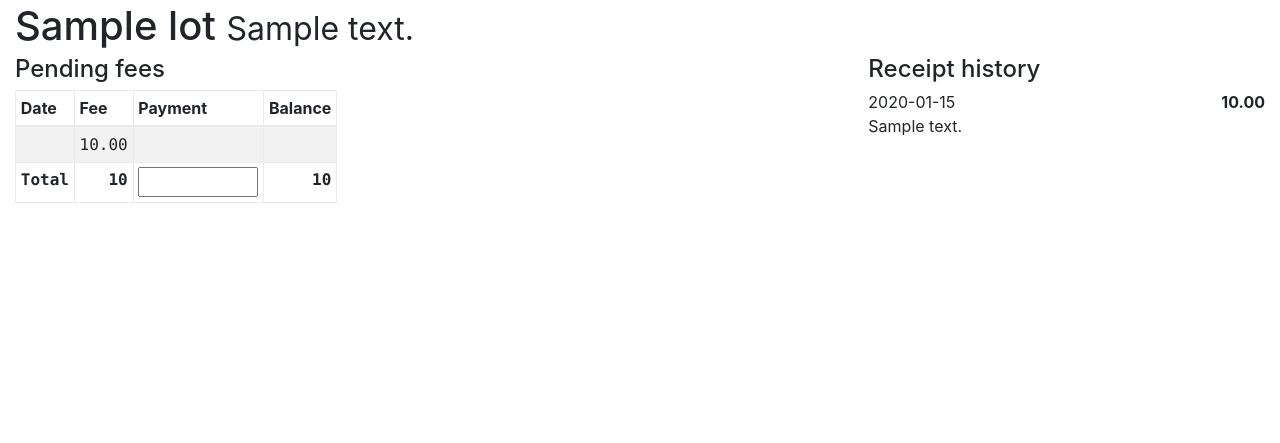
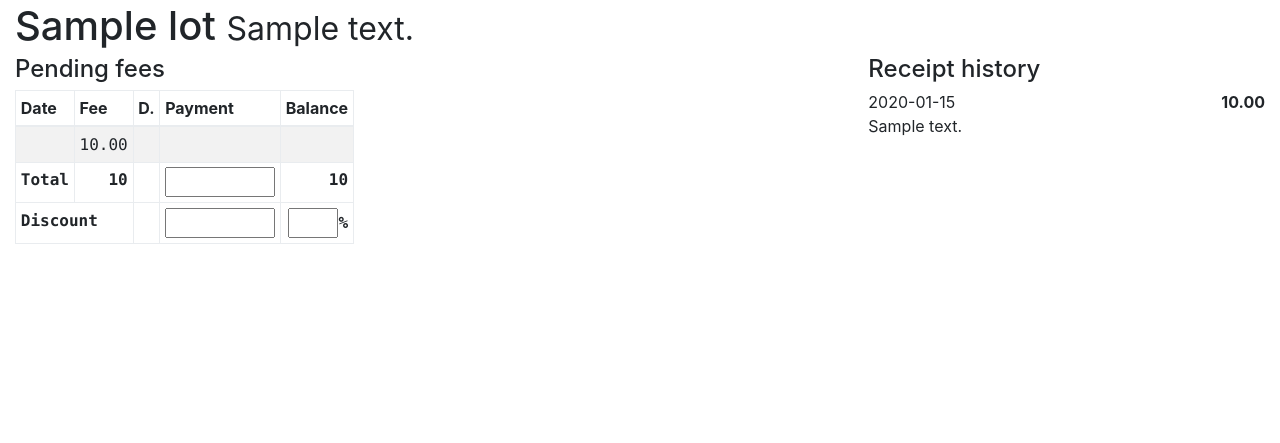
Before and after one commit to jackbravo/condorest-django, a Django app: template templates/revenue/create_receipt.html in a window 1280 px wide. Shown: the part 56-499 px from the top of the page. Run offline with Django 3.2, Linux system fonts and the light colour scheme; tables that the repository leaves empty hold one stand-in row (values such as "Sample post"); the template is opened without the code that fills it: values that come from a table or form of the project are taken from there, most other values are stand-ins (such as "Sample title", 1, 10 or a date in 2020); some libraries are stand-ins or nearby versions.

Commit message:
WARNING: Allow discounts, we have rounding errors.

```diff
--- a/static/js/create_receipt.js
+++ b/static/js/create_receipt.js
@@ -1,19 +1,70 @@
+BigNumber.config({ DECIMAL_PLACES: 2 });
+
 $(document).ready(function() {
     $(".fee-payment-total input").blur(function () {
         var payment_total = parse_decimal(this.value);
-        this.value = payment_total.toFormat(2);
-        console.log(payment_total.toString());
+        var discount_rate = parse_decimal($('.fee-discount-rate input').val()).dividedBy(100);
+        this.value = payment_total.toString();
+        console.log(discount_rate.toString());
 
         var balance = new BigNumber('0.00');
+        var discount_total = new BigNumber('0.00');
         $(".fee-row").each(function () {
             var month_amount = parse_decimal($('.fee-amount', this).text());
+            if (!discount_rate.isZero()) {
+                month_amount = month_amount.minus(discount_rate.times(month_amount));
+                discount_total = discount_total.add(month_amount);
+                $('.fee-discount', this).text(month_amount.toString());
+            } else {
+                $('.fee-discount', this).text('');
+            }
+
             var payment = payment_total.greaterThanOrEqualTo(month_amount) ? month_amount : payment_total;
+            if (payment.equals(month_amount)) {
+                $(this).addClass('table-success');
+            } else if (payment.isZero()) {
+                $(this).removeClass('table-success table-warning');
+            } else {
+                $(this).addClass('table-warning');
+                if (!discount_rate.isZero()) {
+                    $('.discount-row').addClass('table-danger');
+                } else {
+                    $('.discount-row').removeClass('table-danger');
+                }
+            }
+
             payment_total = payment_total.minus(payment);
             balance = balance.add(month_amount).minus(payment);
 
-            $('.fee-balance', this).text(balance.toFormat(2));
-            $('.fee-payment', this).text(payment.toFormat(2));
+            $('.fee-balance', this).text(balance.toString());
+            $('.fee-payment', this).text(payment.toString());
         });
-        $('.fee-balance-total').text(balance.toFormat(2));
+        $('.fee-balance-total').text(balance.toString());
+        $('.fee-discount-total').text(discount_total.toString());
+    });
+
+    $(".fee-discount-rate input").blur(function () {
+        var payment_total_input = $(".fee-payment-total input");
+        var payment_total = parse_decimal(payment_total_input.val());
+        if (!payment_total.isZero()) {
+            var discount_rate = parse_decimal(this.value);
+            this.value = discount_rate.toFormat(0);
+            discount_rate = parse_decimal(this.value).dividedBy(100);
+            var payment_and_discount = payment_total.dividedBy(discount_rate.minus(1).negated());
+            $('.fee-discount input').val(payment_and_discount.minus(payment_total).toString());
+            payment_total_input.blur();
+        }
+    });
+
+    $(".fee-discount input").blur(function () {
+        var payment_total_input = $(".fee-payment-total input");
+        var payment_total = parse_decimal(payment_total_input.val());
+        if (!payment_total.isZero()) {
+            var discount = parse_decimal(this.value);
+            this.value = discount.toFormat(2);
+            var payment_and_discount = payment_total.add(discount);
+            $('.fee-discount-rate input').val(payment_total.times(100).dividedBy(payment_and_discount).minus(100).negated().toFormat(0));
+            payment_total_input.blur();
+        }
     });
 });
--- a/static/js/project.js
+++ b/static/js/project.js
@@ -18,6 +18,7 @@ $(document).ready(function() {
 });
 
 function parse_decimal(str) {
+    BigNumber.config({ DECIMAL_PLACES: 2 });
     try {
         return new BigNumber(str.replace(/[^0-9\.]+/g,""));
     } catch (e) {
--- a/templates/revenue/create_receipt.html
+++ b/templates/revenue/create_receipt.html
@@ -14,6 +14,7 @@
             <tr>
                 <th>Date</th>
                 <th>Fee</th>
+                <th>D.</th>
                 <th>Payment</th>
                 <th>Balance</th>
             </tr>
@@ -23,6 +24,7 @@
             <tr class="fee-row">
                 <td><samp class="fee-date">{{ fee.date|date:"b Y" }}</samp></td>
                 <td class="text-right"><samp class="fee-amount">{{ fee.amount|intcomma }}</samp></td>
+                <td class="text-right"><samp class="fee-discount"></samp></td>
                 <td class="text-right"><samp class="fee-payment"></samp></td>
                 <td class="text-right"><samp class="fee-balance">{{ fee.balance|intcomma }}</samp></td>
             </tr>
@@ -32,8 +34,15 @@
             <tr>
                 <th><samp>Total</samp></th>
                 <th class="text-right"><samp class="fee-amount-total">{{ balance|intcomma }}</samp></th>
-                <th class=""><samp class="fee-payment-total"><input class="text-right" title="amount" style="width: 120px"></samp></th>
+                <th class="text-right"><samp class="fee-discount-total"></samp></th>
+                <th class=""><samp class="fee-payment-total"><input class="text-right" title="amount" style="width: 110px"></samp></th>
                 <th class="text-right"><samp class="fee-balance-total">{{ balance|intcomma }}</samp></th>
+            </tr>
+            <tr class="discount-row">
+                <th colspan="2"><samp>Discount</samp></th>
+                <th class="text-right"><samp class=""></samp></th>
+                <th class="text-right"><samp class="fee-discount"><input class="text-right" title="discount" style="width: 110px"></samp></th>
+                <th class="text-right"><samp class="fee-discount-rate"><input class="text-right" title="discount-rate" style="width: 50px">%</samp></th>
             </tr>
         </tfoot>
         </table>
```
